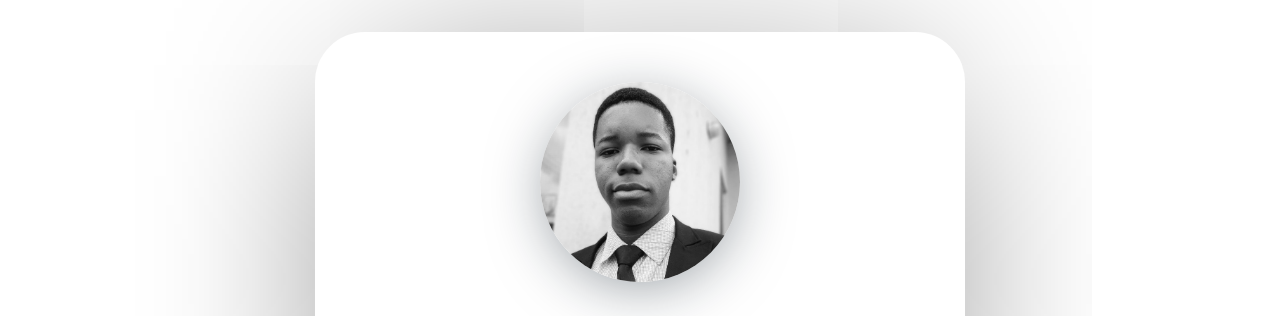
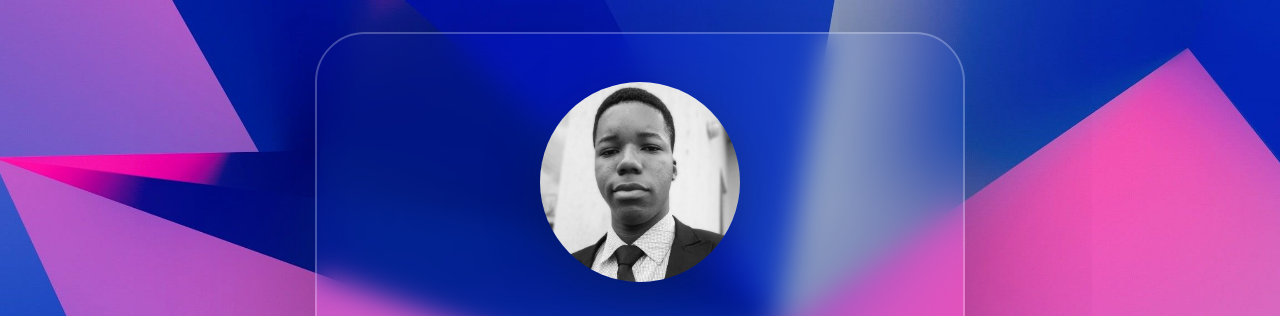
Before and after one commit to Ehidiamhen/Profile-Card, a plain HTML site: page index.html in a window 1280 px wide. Shown: the top 316 px of the page. Drawn offline with nearby package versions, Linux system fonts and the light colour scheme; the site is published under a folder, as on GitHub Pages, so addresses that start at the root find nothing.

Commit message:
Fixed Bugs

```diff
--- a/CSS/style.scss
+++ b/CSS/style.scss
@@ -16,7 +16,7 @@ body {
         z-index: -1;
         pointer-events: none;
         /*background: linear-gradient(to bottom right, #000099 1%, #ff3399 100%);*/
-        background: url("/Images/bg.jpg") no-repeat center;
+        background: url("Images/bg.jpg") no-repeat center;
         background-size: cover;
         /*animation: backgroundZoomAnimate 20s forwards;*/
     }
--- a/index.html
+++ b/index.html
@@ -11,7 +11,7 @@
 <body>
     <div class="profile-card">
         <figure class="profile-card__img">
-            <img src="Images/photo.jpg" alt="...">
+            <img src="CSS/Images/photo.jpg" alt="...">
         </figure>
 
         <div class="profile-card__desc">
```
Also changed, not shown: CSS/Images/bg.jpg (renamed from Images/bg.jpg), CSS/Images/photo.jpg (renamed from Images/photo.jpg), CSS/style.css, 1 other file.
